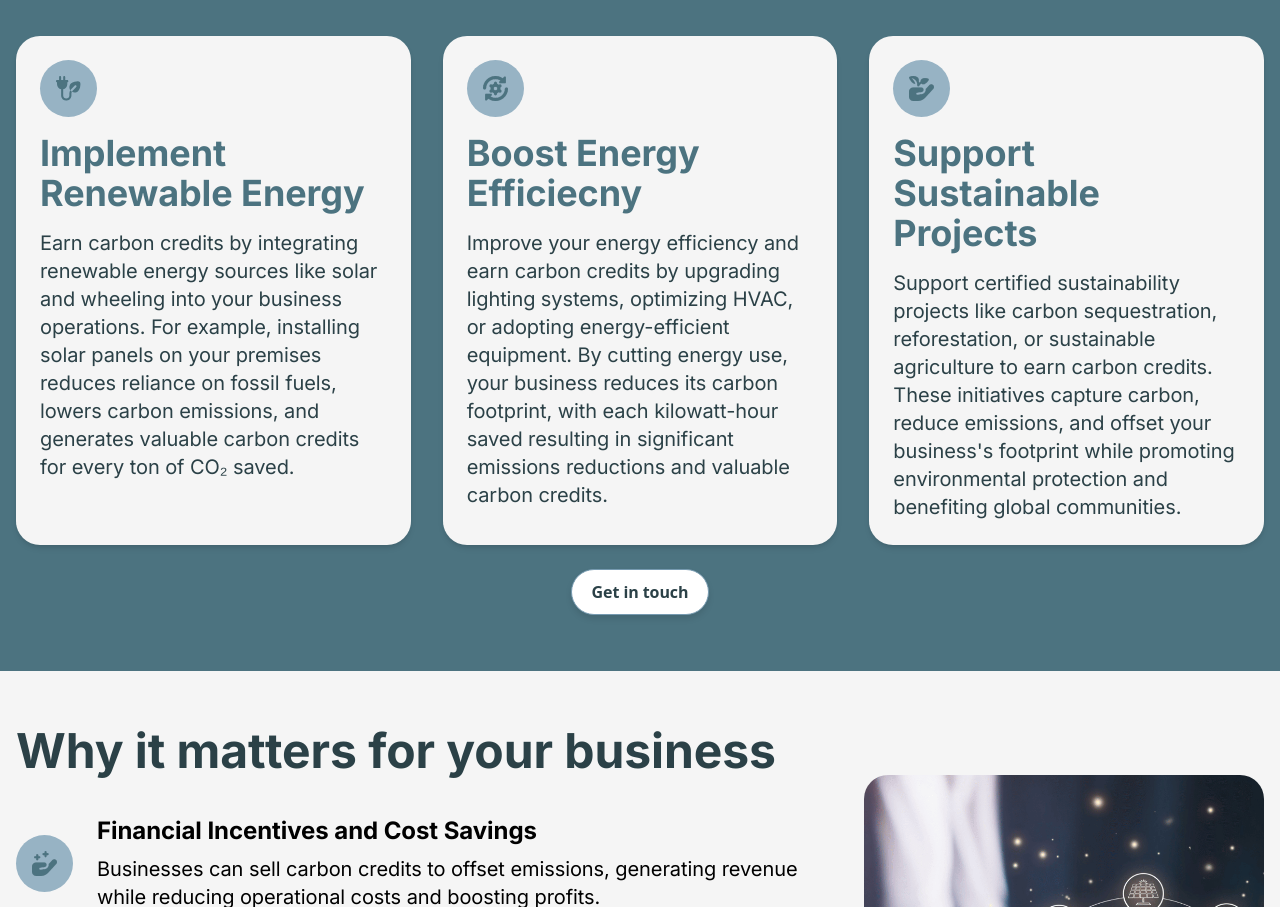
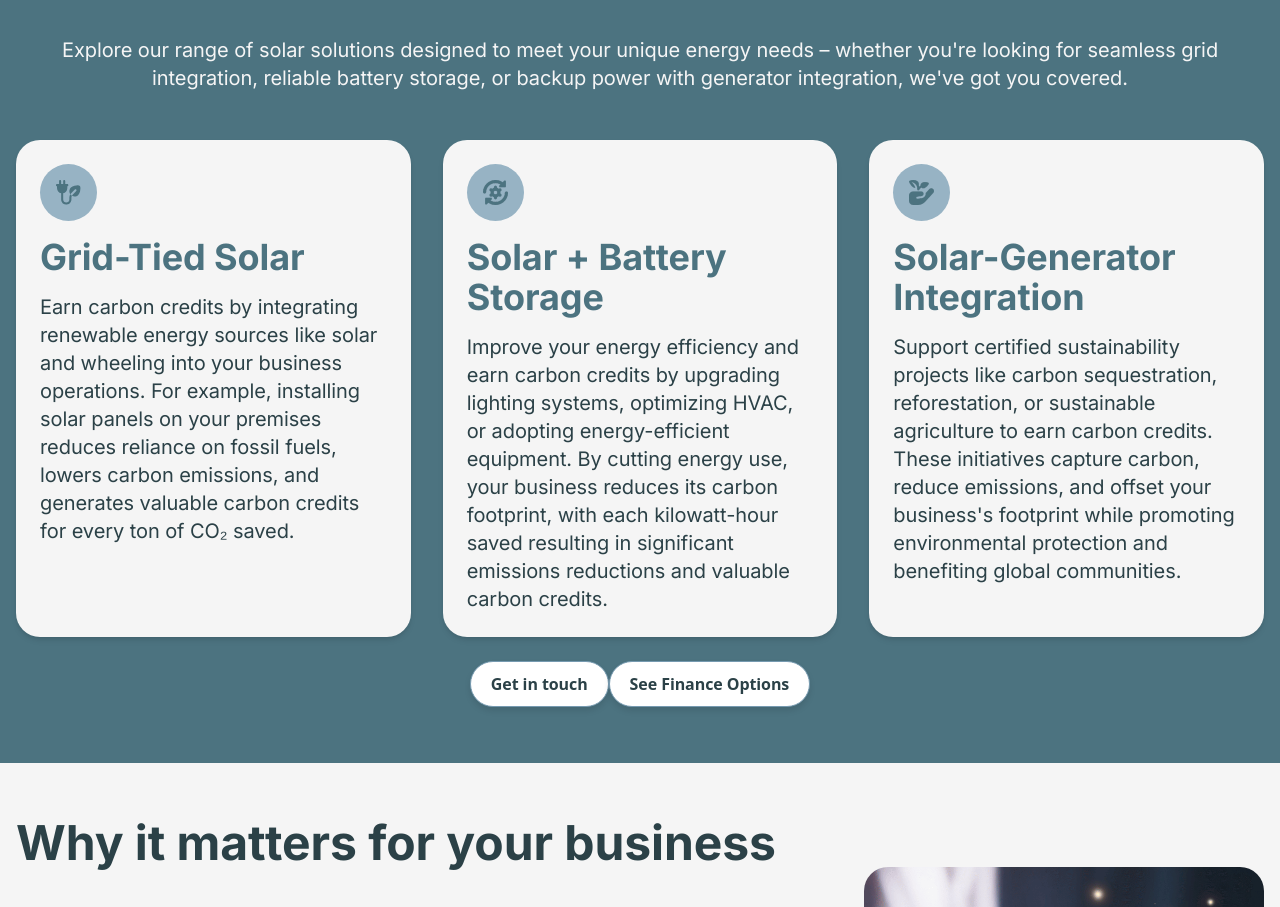
Before and after one commit to RicardoDS7/phoenix-energy-website-2, a Next.js app in the folder website/: page /solutions/embedded-systems in a window 1280 px wide. Shown: the part 1000-1907 px from the top of the page. Built offline with nearby package versions, Linux system fonts and the light colour scheme.

Commit message:
Last changes for 23 Oct

```diff
--- /dev/null
+++ b/website/src/app/components/FinanceOptionsButton.tsx
@@ -0,0 +1,37 @@
+'use client';
+import React from 'react';
+interface ButtonProps {
+    sectionID: string;     // The title text for the hero section
+  }
+
+const FinanceOptionsButton: React.FC<ButtonProps> = ({sectionID}) => {
+
+  const scrollToSection = () => {
+      const section = document.getElementById(sectionID);
+
+      if (section) {
+        const offset = 100; // Adjust the offset
+        const sectionPosition = section.getBoundingClientRect().top + window.scrollY - offset;
+
+        window.scrollTo({
+          top: sectionPosition,
+          behavior: 'smooth' // Smooth scroll behavior
+        });
+      } else {
+        console.error("Section with ID 'faq' not found");
+      }
+  }
+
+
+    return (
+      <button
+        type="button"
+        onClick={scrollToSection}
+        className="how-it-works-button px-4 py-2 rounded-full hidden lg:block"
+      >
+        See Finance Options
+      </button>
+    );
+  };
+
+  export default FinanceOptionsButton;
--- a/website/src/app/solutions/embedded-systems/page.tsx
+++ b/website/src/app/solutions/embedded-systems/page.tsx
@@ -8,6 +8,7 @@ import HeroSectionS2S from '@/app/components/HeroSectionS2S';
 import StepProcess from '@/app/components/OurProcess';
 import { CarbonCreditsProcess } from '@/app/constants/constants';
 import { CarbonCreditsFAQs } from '@/app/constants/constants';
+import FinanceOptionsButton from '@/app/components/FinanceOptionsButton';
 
 
 const EmbeddedSystems = () => {
@@ -80,8 +81,11 @@ const EmbeddedSystems = () => {
                                                                 overflow-hidden">
 
                     <div className="max-w-[1400px] mx-auto">
-                        <h2 className="text-antiflashWhite text-center">Earn carbon credits for your business</h2>
+                        <h2 className="text-antiflashWhite text-center">Versatile solar solutions tailored to your needs</h2>
 
+                        <p className='text-antiflashWhite text-center mt-12'>
+                        Explore our range of solar solutions designed to meet your unique energy needs – whether you're looking for seamless grid integration, reliable battery storage, or backup power with generator integration, we've got you covered.
+                        </p>
                         <div className='mt-12 flex flex-col w-full lg:flex-row gap-8'>
 
                             {/*Implement Renewable Energy */}
@@ -90,7 +94,7 @@ const EmbeddedSystems = () => {
                                     <img src={`${basePath}/icons/Green-Electric.svg`} alt='icon' width={25} height={25} />
                                 </div>
                                 <h3 className="text-paynesGray whitespace-pre-wrap font-bold">
-                                    Implement Renewable Energy
+                                    Grid-Tied Solar
                                 </h3>
                                 <div className="font-inter text-lg text-charcoal">
                                     <p>
@@ -105,7 +109,7 @@ const EmbeddedSystems = () => {
                                     <img src={`${basePath}/icons/Efficiency.png`} alt='icon' width={25} height={25} />
                                 </div>
                                 <h3 className="font-bold text-paynesGray whitespace-pre-wrap">
-                                    Boost Energy Efficiecny
+                                    Solar + Battery Storage
                                 </h3>
                                 <div className="font-inter text-lg text-charcoal">
                                     <p>
@@ -120,7 +124,7 @@ const EmbeddedSystems = () => {
                                     <img src={`${basePath}/icons/sustainable.png`} alt='icon' width={25} height={25} />
                                 </div>
                                 <h3 className="font-bold text-paynesGray whitespace-pre-wrap">
-                                    Support Sustainable Projects
+                                    Solar-Generator Integration
                                 </h3>
                                 <div className="font-inter text-lg text-charcoal">
                                     <p>
@@ -132,6 +136,8 @@ const EmbeddedSystems = () => {
 
                         <div className='mt-6 flex align-middle items-center justify-center'>
                             <AltGetInTouchButton />
+                            <FinanceOptionsButton
+                            sectionID='solar-finance-options'/>
                         </div>
 
                     </div>
```
